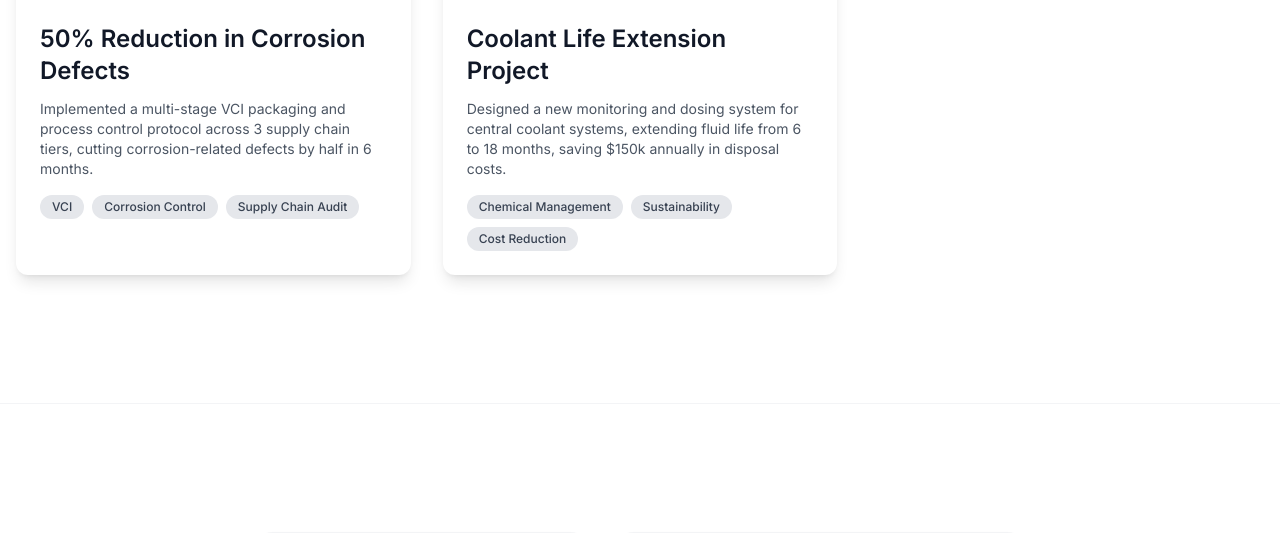
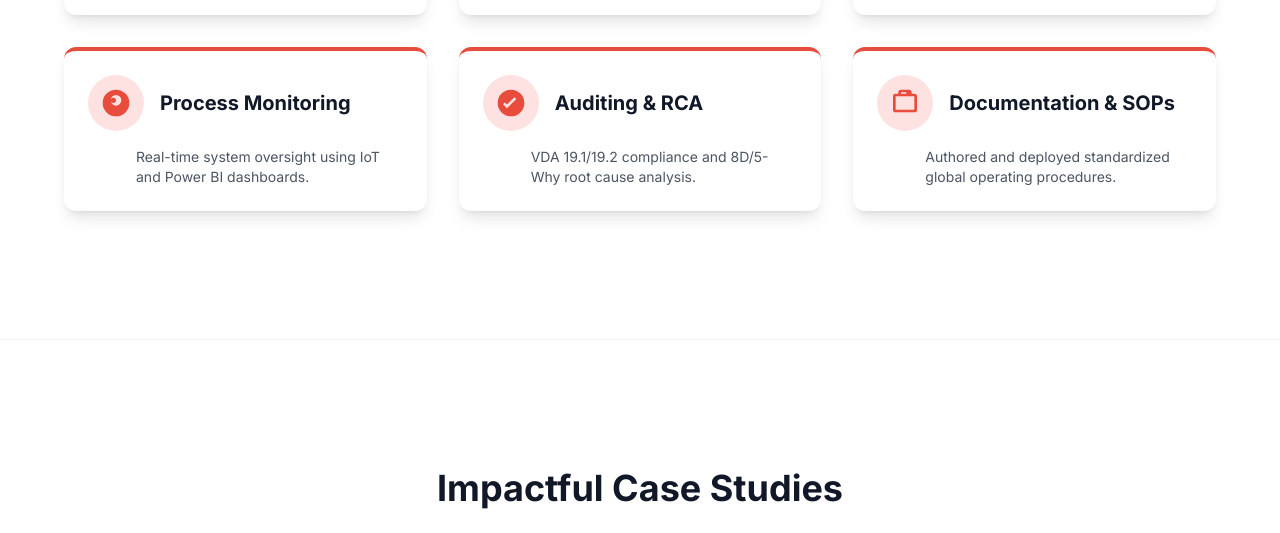
Before and after one commit to Ezhil1K/EK, a Flask app: page / in a window 1280 px wide. Shown: the part 2384-2917 px from the top of the page. Run offline with Flask 3, Linux system fonts and the light colour scheme; some libraries are stand-ins or nearby versions.

Commit message:
Update index.html

```diff
--- a/templates/index.html
+++ b/templates/index.html
@@ -84,6 +84,62 @@
         </div>
     </section>
 
+    <section id="competencies" class="py-20 md:py-32 container mx-auto px-4 bg-white border-t border-gray-100">
+        <div class="max-w-6xl mx-auto animate-fadeInUp">
+            <h2 class="text-4xl font-bold mb-12 text-center text-gray-900 border-b-4 border-[#E74C3C] inline-block pb-1">Core Competencies</h2>
+
+            {% set competency_cards = [
+                {
+                    "title": "Microscopic Analysis",
+                    "summary": "Advanced particle characterization and morphology assessment.",
+                    "icon_path": "M17 11a1 1 0 010 2h-1a1 1 0 010-2h1zM5 11a1 1 0 010 2H4a1 1 0 010-2h1zM10 3a1 1 0 011 1v1h2V4a1 1 0 012 0v1h1a2 2 0 012 2v2a2 2 0 01-2 2h-1v1a2 2 0 01-2 2h-4a2 2 0 01-2-2v-1H4a2 2 0 01-2-2V7a2 2 0 012-2h1V4a1 1 0 012 0v1h2V4a1 1 0 011-1z"
+                },
+                {
+                    "title": "Corrosion Control",
+                    "summary": "Expert VCI/HIC protocol design and implementation (Rust Prevention).",
+                    "icon_path": "M13 10V3L4 14h6v7l9-11h-6z"
+                },
+                {
+                    "title": "Chemical Engineering",
+                    "summary": "Process optimization, fluid life extension, and waste reduction.",
+                    "icon_path": "M12 2a1 1 0 00-1 1v3H7a1 1 0 00-1 1v2a1 1 0 001 1h4v3a1 1 0 001 1h4a1 1 0 001-1V7a1 1 0 00-1-1h-4V3a1 1 0 00-1-1zM5 13a1 1 0 00-1 1v4a1 1 0 001 1h4a1 1 0 001-1v-4a1 1 0 00-1-1H5zm12-2a1 1 0 00-1 1v4a1 1 0 001 1h4a1 1 0 001-1v-4a1 1 0 00-1-1h-4z"
+                },
+                {
+                    "title": "Process Monitoring",
+                    "summary": "Real-time system oversight using IoT and Power BI dashboards.",
+                    "icon_path": "M10 12a2 2 0 100-4 2 2 0 000 4zM12 2a10 10 0 100 20 10 10 0 000-20zM8 10a4 4 0 118 0 4 4 0 01-8 0z"
+                },
+                {
+                    "title": "Auditing & RCA",
+                    "summary": "VDA 19.1/19.2 compliance and 8D/5-Why root cause analysis.",
+                    "icon_path": "M12 2a10 10 0 100 20 10 10 0 000-20zM9 16l-3-3 1.4-1.4L9 13.2l5.6-5.6L16 9l-7 7z"
+                },
+                {
+                    "title": "Documentation & SOPs",
+                    "summary": "Authored and deployed standardized global operating procedures.",
+                    "icon_path": "M9 2a2 2 0 00-2 2v1H5a2 2 0 00-2 2v10a2 2 0 002 2h14a2 2 0 002-2V7a2 2 0 00-2-2h-2V4a2 2 0 00-2-2h-4zm0 2h4v1H9V4zM5 7h14v10H5V7z"
+                }
+            ] %}
+
+            <div class="grid grid-cols-1 md:grid-cols-2 lg:grid-cols-3 gap-8 mt-10">
+                {% for card in competency_cards %}
+                <div class="bg-white p-6 rounded-xl shadow-lg border-t-4 border-[#E74C3C] hover:shadow-2xl transition duration-300 transform hover:scale-[1.02] animate-fadeInUp"
+                    style="animation-delay: {{ loop.index0 * 0.1 }}s;">
+                    <div class="flex items-center mb-4">
+                        <div class="p-3 bg-red-100 rounded-full mr-4">
+                            <svg class="w-8 h-8 text-[#E74C3C]" fill="currentColor" viewBox="0 0 24 24" xmlns="http://www.w3.org/2000/svg">
+                                <path d="{{ card.icon_path }}" />
+                            </svg>
+                        </div>
+                        <h3 class="text-xl font-bold text-gray-900">{{ card.title }}</h3>
+                    </div>
+                    <p class="text-gray-600 text-sm pl-12">{{ card.summary }}</p>
+                </div>
+                {% endfor %}
+            </div>
+        </div>
+    </section>
+
     <section id="casestudies" class="py-20 md:py-32 bg-white w-full border-t border-gray-100">
         <div class="container mx-auto px-4 animate-fadeInUp">
             <h2 class="text-4xl font-bold mb-12 text-center text-gray-900">Impactful Case Studies</h2>
@@ -111,22 +167,6 @@
                 </div>
                 {% endfor %}
             </div>
-        </div>
-    </section>
-
-    <section id="skills" class="py-20 md:py-32 container mx-auto px-4 bg-white border-t border-gray-100">
-        <div class="max-w-5xl mx-auto animate-fadeInUp">
-
-            <div class="flex flex-wrap justify-center gap-4 mb-10">
-                {% for skill in data.skills %}
-                <span class="px-5 py-3 bg-gray-100 text-gray-800 font-medium rounded-full shadow-md hover:bg-red-100 transition duration-200 transform hover:scale-105 animate-fadeInUp"
-                    style="animation-delay: {{ loop.index0 * 0.1 }}s;">
-                    {{ skill }}
-                </span>
-                {% endfor %}
-            </div>
-
-            <h2 class="text-4xl font-bold mt-10 text-center text-gray-900 border-t-4 border-[#E74C3C] inline-block pt-1">Core Competencies</h2>
         </div>
     </section>
 
```
Lines whose indentation alone changed are shown as unchanged.
